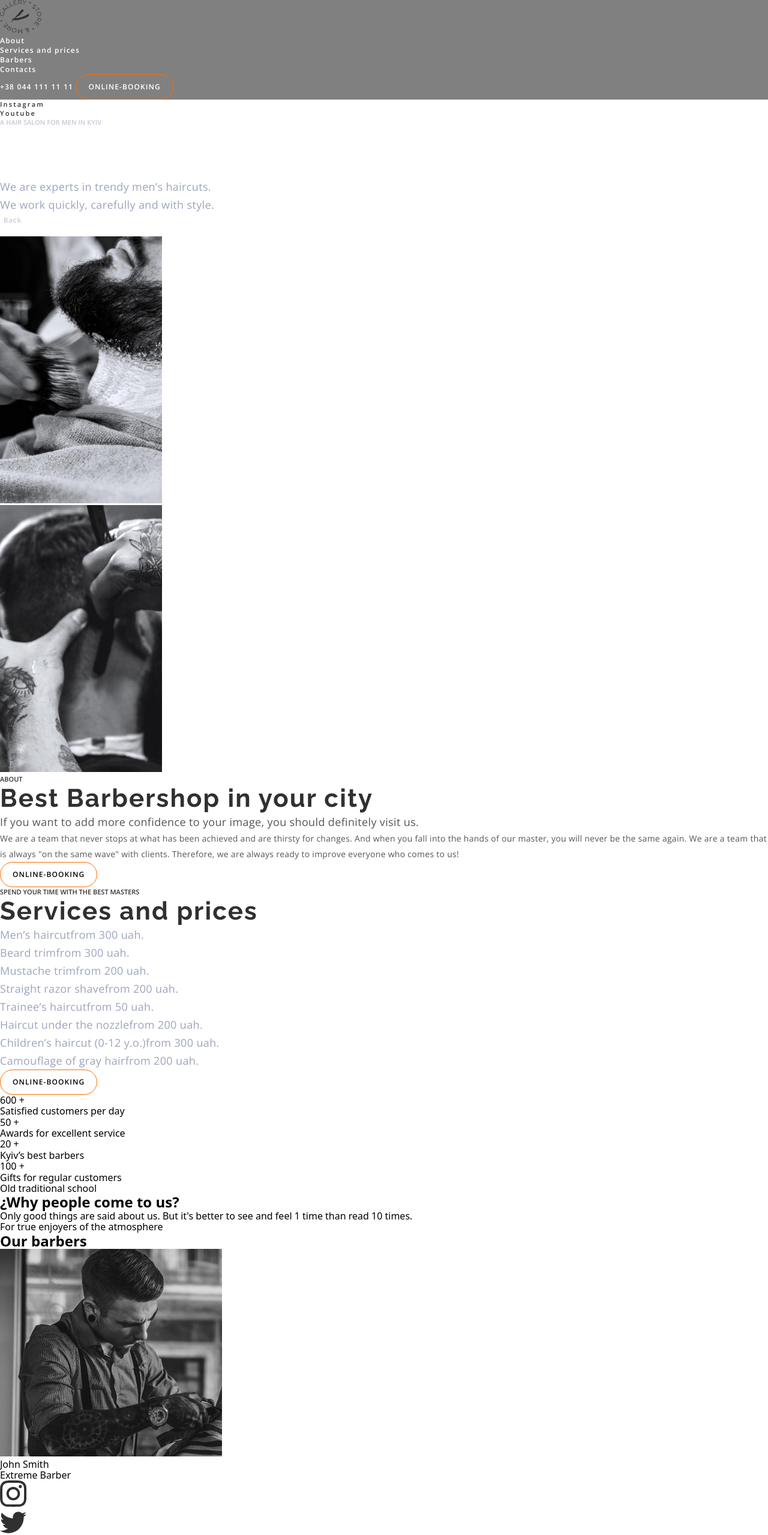
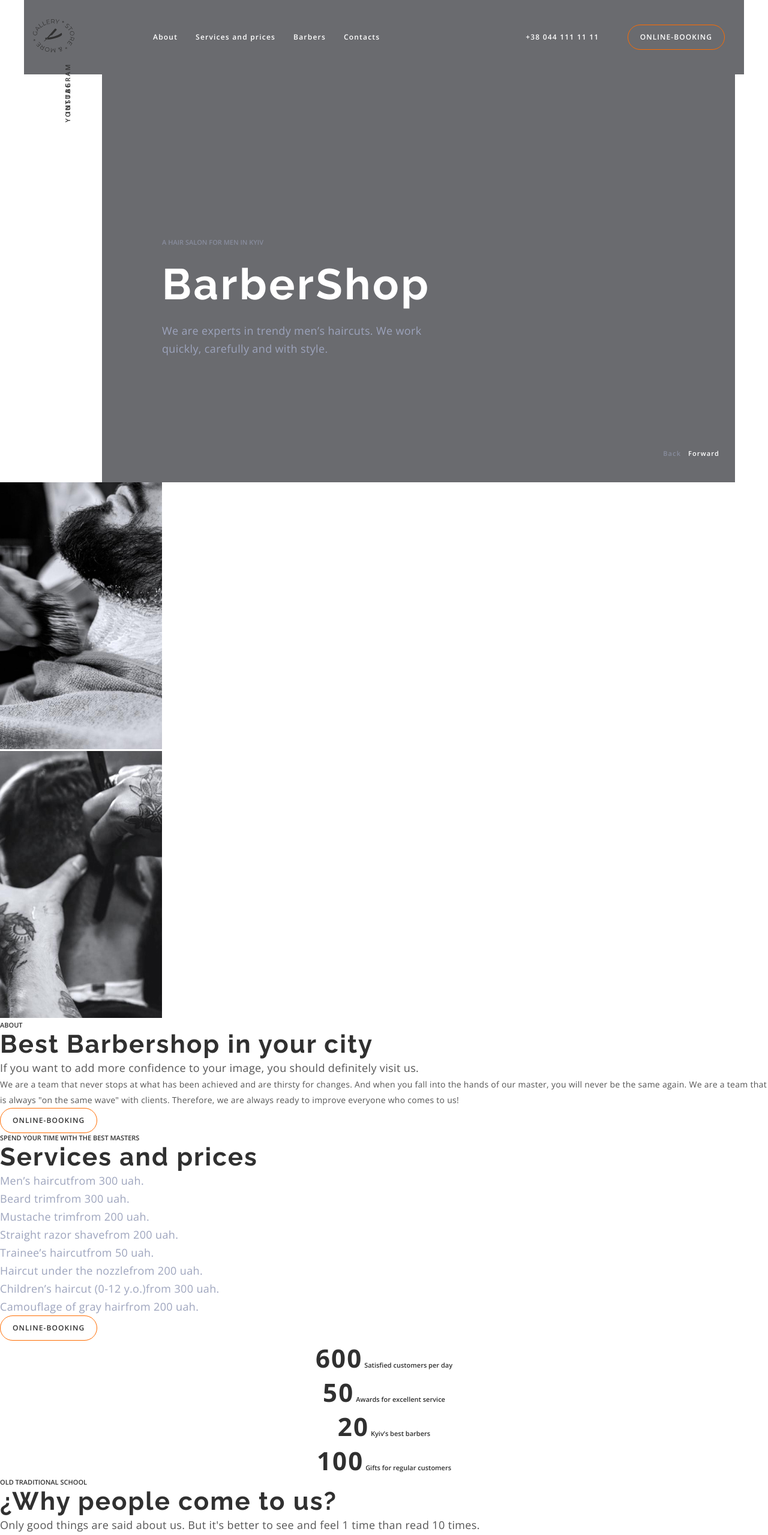
Before and after one commit to mitrytk/barbershop, a plain HTML site: page index.html in a window 1280 px wide. Shown: the top 2559 px of the page at 60% size. Drawn offline with nearby package versions, Linux system fonts and the light colour scheme.

Commit message:
добавляет CSS стили

```diff
--- a/css/styles.css
+++ b/css/styles.css
@@ -11,9 +11,15 @@ font-family: 'Raleway', sans-serif;
     --accent-color: #FF6C00;
     --white-color: #FFFFFF;
 }
-
+*,
+*::before,
+*::after {
+    box-sizing: border-box;
+}
 body {
     margin: 0;
+    font-family: 'Open Sans', sans-serif;
+    color: var(--title-color);
 }
 
 ul,
@@ -43,11 +49,31 @@ p {
     text-decoration: none;
     color: inherit;
 }
+.container {
+    width: 1200px;
+    padding: 0 15px;
+    margin: 0 auto;
+}
+.subtitle {
+    font-weight: 600;
+    font-size: 11px;
+    line-height: calc(15/11);
 
+    text-transform: uppercase;
+}
 .title {
-
+    font-family: 'Raleway', sans-serif;
+    font-weight: 700;
+    font-size: 42px;
+    line-height: calc(49/42);
+    letter-spacing: 0.05em;
 }
-
+.text {
+    font-size: 18px;
+    line-height: calc(30/18);
+    letter-spacing: 0.02em;
+    color: var(--text-color-second);
+}
 .button {
     padding-top: 12px;
     padding-right: 20px;
@@ -71,53 +97,102 @@ p {
     color: var(--white-color);
     background-color: var(--accent-color);
 }
+.hide {
+    position: absolute;
+    width: 1px;
+    height: 1px;
+    margin: -1px;
+    padding: 0;
+    overflow: hidden;
+    border: 0;
+    clip: rect(0 0 0 0);
+}
 
 /* --Индивидуальные классы-- */
 
 /* -header- */
 
 .header {
+    display: flex;
+    align-items: center;
+    padding-right: 32px;
+
     color: var(--white-color);
-    background-color: gray;
+    background-color: #6A6B6F;
 
-    font-family: 'Open Sans', sans-serif;
     font-weight: 600;
     font-size: 12px;
     line-height: calc(16/12);
     letter-spacing: 0.1em;
 }
 /* Навигация */
-
+.navigation {
+    display: flex;
+    align-items: center;
+    padding: 32px 0;
+}
+.navigation-list {
+    display: flex;
+    align-items: center;
+    margin-left: 131px;
+}
+.navigation-items + .navigation-items {
+    margin-left: 30px;
+}
+.navigation-link {
+    display: block;
+    padding: 20px 0;
+}
 .navigation-link:hover,
-.navigation-link:focus {
+.navigation-link:focus,
+.connect-tel:hover,
+.connect-tel:focus {
     color: var(--accent-color);
 }
 
+/* телефон и кнопка */
+.header-connect {
+    margin-left: auto;
+}
+.connect-items + .connect-items {
+    margin-left: 43px;
+}
 /* Main */
 
 /* Герой */
+.hero-container {
+    display: flex;
+    height: 680px;
+}
 .sidebar {
-    font-family: 'Open Sans', sans-serif;
-    font-weight: 600;
-    font-size: 11px;
-    line-height: calc(15/11);
-
     letter-spacing: 0.2em;
-
-    color: var(--title-color);
+}
+.sidebar-link {
+    display: block;
+    width: 115px;
+    transform: rotate(-90deg);
+   color: var(--title-color);
+}
+.hero-box {
+    display: flex;
+    width: 1070px;
+    padding-top: 272px;
+    padding-bottom: 40px;
+    padding-right: 20px;
+    padding-left: 100px;
+    background-color: #6A6B6F;
+}
+.hero-main {
+    width: 444px;
 }
 .hero-subtitle {
-    font-family: 'Open Sans', sans-serif;
-    font-weight: 600;
-    font-size: 11px;
-    line-height: calc(15/11);
-
-    text-transform: uppercase;
+    margin-bottom: 20px;
 
     color: rgba(157, 164, 189, 0.6);
-
 }
 .hero-title {
+    margin-bottom: 20px;
+
     font-family: 'Raleway', sans-serif;
     font-weight: 700;
     font-size: 72px;
@@ -127,13 +202,12 @@ p {
     color: var(--white-color);
 }
 .hero-text {
-    font-family: 'Open Sans', sans-serif;
-    font-weight: 400;
-    font-size: 18px;
-    line-height: calc(30/18);
-    letter-spacing: 0.02em;
-
     color: var(--text-color-first);
+}
+.slider-button {
+    display: flex;
+    margin-top: auto;
+    margin-left: auto;
 }
 .slider-back {
     border: none;
@@ -160,36 +234,13 @@ p {
 
 /* about */
 .about-subtitle {
-    font-family: 'Open Sans', sans-serif;
-    font-weight: 600;
-    font-size: 11px;
-    line-height: calc(15/11);
-
-    text-transform: uppercase;
-
-    color: var(--title-color);
 }
 .about-title {
-    font-family: 'Raleway', sans-serif;
-    font-weight: 700;
-    font-size: 42px;
-    line-height: calc(49/42);
-    letter-spacing: 0.05em;
-
-    color: var(--title-color);
 }
 .about-accenttext {
-    font-family: 'Open Sans', sans-serif;
-    font-weight: 400;
-    font-size: 18px;
-    line-height: calc(30/18);
-
-    letter-spacing: 0.02em;
-
     color: var(--text-color-second);
 }
 .about-text {
-    font-family: 'Open Sans', sans-serif;
     font-size: 14px;
     line-height: calc(26/14);
 
@@ -200,29 +251,58 @@ p {
 
 /* Services and prices */
 .prices-subtitle {
-    font-family: 'Open Sans', sans-serif;
+}
+.prices-title {
+}
+.prices-list {
+    color: var(--text-color-first);
+}
+
+/* Почему мы */
+.whywe-list {
     font-weight: 600;
     font-size: 11px;
     line-height: calc(15/11);
-
-    text-transform: uppercase;
+    text-align: center;
 
     color: var(--title-color);
 }
-.prices-title {
-    font-family: 'Raleway', sans-serif;
+.num {
     font-weight: 700;
     font-size: 42px;
-    line-height: calc(49/42);
+    line-height: calc(57/42);
     letter-spacing: 0.05em;
+}
 
-    color: var(--title-color);
+/* our barbers */
+.ourbarbers-desc {
+    font-size: 18px;
+    line-height: calc(25/18);
+    text-align: center;
+    letter-spacing: 0.02em;
 }
-.prices-list {
-    font-family: 'Open Sans', sans-serif;
-    font-size: 18px;
-    line-height: calc(30/18);
-    letter-spacing: 0.02em;
+.ourbarbers-prof {
+    font-size: 14px;
+    line-height: calc(19/14);
 
+    color: var(--accent-color);
+}
+
+/* contacts */
+.address-list a {
     color: var(--text-color-first);
 }
+.contacts-subtitle {
+    color: var(--white-color);
+}
+.contacts-text {
+    color: var(--text-color-first);
+}
+/* footer */
+.copy {
+    color: var(--text-color-first);
+}
+.footer-social a {
+    color: var(--title-color);
+    letter-spacing: 0.2em;
+}
--- a/index.html
+++ b/index.html
@@ -5,46 +5,44 @@
     <meta http-equiv="X-UA-Compatible" content="IE=edge">
     <meta name="viewport" content="width=device-width, initial-scale=1.0">
     <title>Document</title>
-    <link rel="stylesheet" href="./css/styles.css">
     <link href="https://fonts.googleapis.com/css2?family=Open+Sans:wght@400;600;700&family=Raleway:wght@700&display=swap" rel="stylesheet">
     <link rel="stylesheet" href="node_modules/modern-normalize/modern-normalize.css">
+    <link rel="stylesheet" href="./css/styles.css">
 </head>
 <body>
     <!-- header -->
     <header>
-        <div class="header">
-
-            <div>
+        <div class="header container">
             <!-- навигация -->
         <nav class="navigation">
             <a class="link" href="./index.html"><img src="./images/Logo.svg" alt="logo" width="69"></a>
             <ul class="navigation-list list">
-                        <li>
+                <li class="navigation-items">
                     <a class="navigation-link link" href="">About</a>
                 </li>
-                        <li>
+                <li class="navigation-items">
                     <a class="navigation-link link" href="">Services and prices</a>
                 </li>
-                        <li>
+                <li class="navigation-items">
                     <a class="navigation-link link" href="">Barbers</a>
                 </li>
-                        <li>
+                <li class="navigation-items">
                     <a class="navigation-link link" href="">Contacts</a>
                 </li>
             </ul>
         </nav>
         <!-- телефон и кнопка -->
-                <div>
-                    <a class="link" href="tel:+380441111111">+38 044 111 11 11</a>
-                    <button class="button" type="button">Online-booking</button>
-                </div>
+        <div class="header-connect">
+            <a class=" connect-items connect-tel link" href="tel:+380441111111">+38 044 111 11 11</a>
+            <button class="connect-items button" type="button">Online-booking</button>
         </div>
         </div>
     </header>
     <main>
         <!-- Герой -->
         <section class="hero">
-            <ul class="sidebar list">
+            <div class="hero-container container">
+                <ul class="sidebar subtitle list">
                     <li>
                         <a class="sidebar-link link" href="http://instagram.com" target="_blank" rel="noreferrer noopener">Instagram</a>
                     </li>
@@ -52,10 +50,11 @@
                         <a class="sidebar-link link" href="http://youtube.com" target="_blank" rel="noreferrer noopener">Youtube</a>
                     </li>
                 </ul>
-            <div>
-                <p class="hero-subtitle">A hair salon for men in Kyiv</p>
+                <div class="hero-box">
+                    <div class="hero-main">
+                        <p class="hero-subtitle subtitle">A hair salon for men in Kyiv</p>
                         <h1 class="hero-title">BarberShop</h1>
-                <p class="hero-text">We are experts in trendy men’s haircuts. <br>
+                        <p class="hero-text text">We are experts in trendy men’s haircuts.
                             We work quickly, carefully and with style.</p>
                     </div>
                     <ul class="slider-button list">
@@ -66,6 +65,8 @@
                             <button class="slider-Forward" type="button">Forward</button>
                         </li>
                     </ul>
+                </div>
+            </div>
         </section>
         <!-- about -->
         <section class="about">
@@ -74,18 +75,18 @@
                 <li><img class="about-img" src="./images/haircut.jpg" alt="cut hair" width="270" height="445"></li>
             </ul>
             <div>
-                <p class="about-subtitle">About</p>
-                <h2 class="about-title">Best Barbershop in your city</h2>
-                <p class="about-accenttext">If you want to add more confidence to your image, you should definitely visit us.</p>
+                <p class="about-subtitle subtitle">About</p>
+                <h2 class="about-title title">Best Barbershop in your city</h2>
+                <p class="about-accenttext text">If you want to add more confidence to your image, you should definitely visit us.</p>
                 <p class="about-text">We are a team that never stops at what has been achieved and are thirsty for changes. And when you fall into the hands of our master, you will never be the same again. We are a team that is always "on the same wave" with clients. Therefore, we are always ready to improve everyone who comes to us!</p>
                 <button class="button" type="button">Online-booking</button>
             </div>
         </section>
         <!-- Services and prices -->
         <section class="prices">
-            <p class="prices-subtitle">Spend your time with the best masters</p>
-            <h2 class="prices-title">Services and prices</h2>
-            <ul class="prices-list list">
+            <p class="prices-subtitle subtitle">Spend your time with the best masters</p>
+            <h2 class="prices-title title">Services and prices</h2>
+            <ul class="prices-list text list">
                 <li>
                     <ul class="list">
                         <li><span>Men’s haircut</span><span>from 300 uah.</span></li>
@@ -107,53 +108,49 @@
         </section>
         <!-- Why a we -->
         <section class="whywe">
-            <ul class="list">
+            <ul class="whywe-list list">
                 <li>
                     <p>
-                        <span>600</span>
-                        <span>+</span><br>
+                        <span class="num">600</span>
                         Satisfied customers per day
                     </p>
                 </li>
                 <li>
                     <p>
-                        <span>50</span>
-                        <span>+</span><br>
+                        <span class="num">50</span>
                         Awards for excellent service
                     </p>
                 </li>
                 <li>
                     <p>
-                        <span>20</span>
-                        <span>+</span><br>
+                        <span class="num">20</span>
                         Kyiv’s best
                         barbers
                     </p>
                 </li>
                 <li>
                     <p>
-                        <span>100</span>
-                        <span>+</span><br>
+                        <span class="num">100</span>
                         Gifts for regular customers
                     </p>
                 </li>
             </ul>
             <div>
-                <p>Old traditional school</p>
-                <h2>¿Why people come to us?</h2>
-                <p>Only good things are said about us. But it's better to see and feel 1 time than read 10 times. </p>
+                <p class="subtitle">Old traditional school</p>
+                <h2 class="title">¿Why people come to us?</h2>
+                <p class="text">Only good things are said about us. But it's better to see and feel 1 time than read 10 times. </p>
             </div>
         </section>
         <!-- our barbers -->
         <section class="ourbarbers">
             <div>
-                <p>For true enjoyers of the atmosphere</p>
-                <h2>Our barbers</h2>
+                <p class="subtitle">For true enjoyers of the atmosphere</p>
+                <h2 class="title">Our barbers</h2>
             </div>
             <ul class="list">
                 <li>
                     <img src="./images/John_Smith.jpg" alt="John Smith" width="370" height="346">
-                    <p>John Smith<br><span>Extreme Barber</span></p>
+                    <p class="ourbarbers-desc">John Smith <span class="ourbarbers-prof">Extreme Barber</span></p>
                     <ul class="list">
                         <li>
                             <a class="link" href="http://instagram.com" target="_blank" rel="noreferrer noopener">
@@ -179,7 +176,7 @@
                 </li>
                 <li>
                     <img src="./images/Michele_Doe.jpg" alt="Michele Doe" width="370" height="346">
-                    <p>Michele Doe<br><span>Extreme Barber</span></p>
+                    <p class="ourbarbers-desc">Michele Doe <span class="ourbarbers-prof">Extreme Barber</span></p>
                     <ul class="list">
                         <li>
                             <a href="http://instagram.com" target="_blank" rel="noreferrer noopener">
@@ -205,7 +202,7 @@
                 </li>
                 <li>
                     <img src="./images/Alan_Black.jpg" alt="Alan Black" width="370" height="346">
-                    <p>Michele Doe<br><span>Extreme Barber</span></p>
+                    <p class="ourbarbers-desc">Alan Black <span class="ourbarbers-prof">Extreme Barber</span></p>
                     <ul class="list">
                         <li>
                             <a href="http://instagram.com" target="_blank" rel="noreferrer noopener">
@@ -233,7 +230,8 @@
         </section>
         <!-- gallery -->
         <section class="gallery">
-            <h2>gallery</h2>
+            <p class="subtitle">In Latin, "barba" means "beard"</p>
+            <h2 class="hide">gallery</h2>
             <ul class="list">
                 <li><img src="./images/haircut_scissors.jpg" alt="haircut scissors" width="270" height="360"></li>
                 <li><img src="./images/straight_razor.jpg" alt="straight razor" width="270" height="360"></li>
@@ -243,32 +241,32 @@
         </section>
         <!-- contacts -->
         <section class="contacts">
-            <h2>Contacts</h2>
+            <h2 class="title">Contacts</h2>
             <address>
-                <ul class="list">
+                <ul class="address-list list">
                     <li>
                         <img src="./images/maps.svg" alt="maps icon" width="24">
-                        <a class="link" href="https://goo.gl/maps/AK9gsvEv8uj4qtoM9" target="_blank" rel="noreferrer noopener">st. Vasilkivska, 7A
+                        <a class="address-link text link" href="https://goo.gl/maps/AK9gsvEv8uj4qtoM9" target="_blank" rel="noreferrer noopener">st. Vasilkivska, 7A
                             Kyiv, 08132</a>
                     </li>
                     <li>
                         <img src="./images/phone.svg" alt="phone icon" width="24">
-                        <a class="link" href="tel:+380441111111">+38 044 111 11 11</a>
+                        <a class="tel-link link" href="tel:+380441111111">+38 044 111 11 11</a>
                     </li>
                     <li>
                         <img src="./images/mail.svg" alt="mail icon" width="24">
-                        <a class="link" href="mailto:barbershop@email.com">barbershop@email.com</a>
+                        <a class="mail-link link" href="mailto:barbershop@email.com">barbershop@email.com</a>
                     </li>
                 </ul>
             </address>
-            <p>Working hours</p>
-            <p>Every day from 9:00 to 22:00</p>
+            <p class="contacts-subtitle subtitle">Working hours</p>
+            <p class="contacts-text text">Every day from 9:00 to 22:00</p>
         </section>
     </main>
     <!-- footer -->
     <footer>
-        <p>&#169; Copyright 2020</p>
-        <ul class="list">
+        <p class="copy">&#169; Copyright 2020</p>
+        <ul class="footer-social subtitle list">
             <li>
                 <a class="link" href="http://instagram.com" target="_blank" rel="noreferrer noopener">Instagram</a>
             </li>
```
Lines whose indentation alone changed are shown as unchanged.
